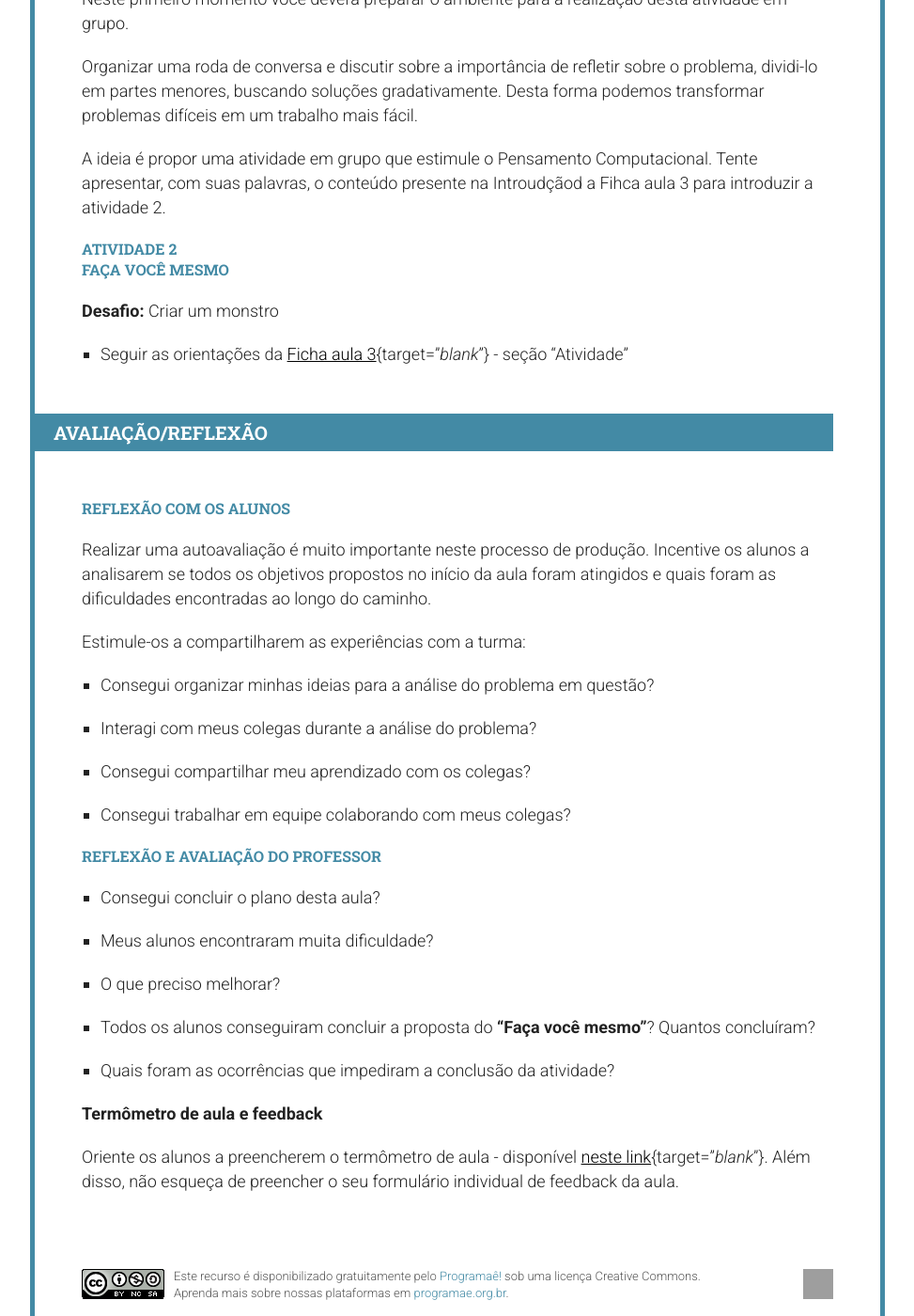
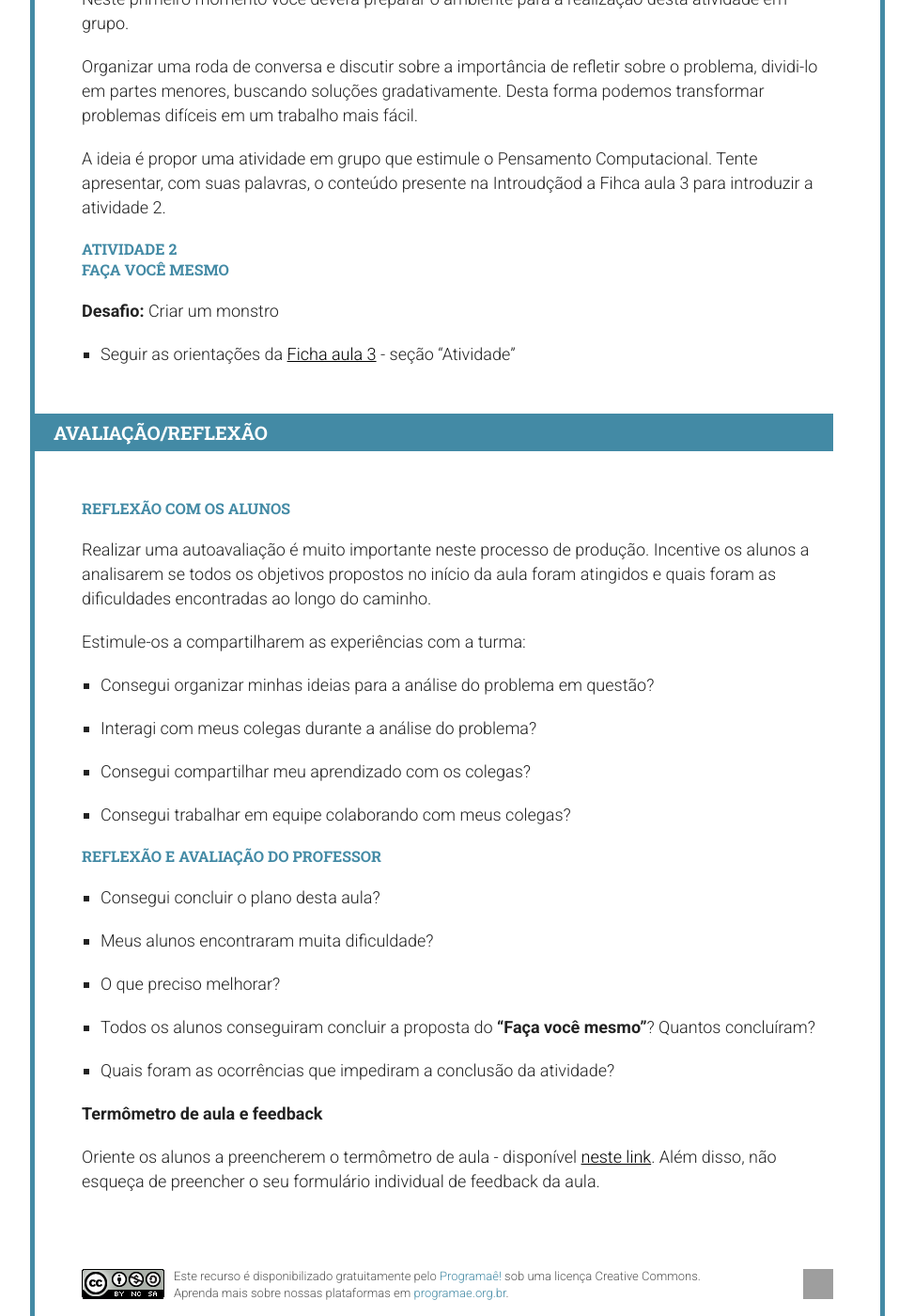
Before and after one commit to Programae/blocos, a Jekyll site: the page built from _posts/2015-01-01-aula04.md, in a window 1280 px wide and 1400 px high, scrolled down 2004 px. Shown: the whole window at 94% size, without its empty margins (153-1126 px from the left). Built offline with Jekyll 4.4.1, drawn with Linux system fonts in a browser that asks for light colours; nearby versions of some CDN libraries; library files that are not in the unit come from our copies; some of the changed text lies outside the part shown; grey boxes are pictures that could not be loaded.

Commit message:
Alteraçõse - aula 4
Correção de hyperlinks

```diff
--- a/_posts/2015-01-01-aula04.md
+++ b/_posts/2015-01-01-aula04.md
@@ -14,11 +14,11 @@ tags: [scratch, codeorg, programaê, tutorial]
  - Algoritmo
 
 ## Materiais
- - [Catálogo de monstros](/blocos/pdf/CatalogoDeMonstros.pdf){target="_blank_"}  (1 por grupo)
+ - [Catálogo de monstros](/blocos/pdf/CatalogoDeMonstros.pdf){:target="_blank_"}  (1 por grupo)
  - Folhas em branco (3 por pessoa)
  - Canetas hidrográficas, canetas ou lápis (1 pacote por grupo)
  - Tesoura
- - [Ficha aula 3](/blocos/pdf/Ficha%203-PensamentoComputacional.pdf){target="_blank_"}
+ - [Ficha aula 3](/blocos/pdf/Ficha%203-PensamentoComputacional.pdf){:target="_blank_"}
 
 **Vídeo** - Atividade Desplugada - Pensamento Computacional
 
@@ -29,7 +29,7 @@ tags: [scratch, codeorg, programaê, tutorial]
 
 ### Antes da aula
  - Fazer o download do vídeo – Atividade Desplugada: Pensamento Computacional em caso de problemas de conectividade
- - Realizar o download da [Ficha aula 3](/blocos/pdf/Ficha%203-PensamentoComputacional.pdf){target="_blank_"} e ler o material (em especial as seções "Introdução" e "Atividade")
+ - Realizar o download da [Ficha aula 3](/blocos/pdf/Ficha%203-PensamentoComputacional.pdf){:target="_blank_"} e ler o material (em especial as seções "Introdução" e "Atividade")
 
 .
  - Preparar o material concreto: imagens de monstros, partes dos rostos dos monstros (olhos, boca, orelha, nariz)
@@ -50,7 +50,7 @@ A ideia é propor uma atividade em grupo que estimule o Pensamento Computacional
 
 **Desafio:** Criar um monstro
 
- - Seguir as orientações da [Ficha aula 3](/blocos/pdf/Ficha%203-PensamentoComputacional.pdf){target="_blank_"} - seção "Atividade"
+ - Seguir as orientações da [Ficha aula 3](/blocos/pdf/Ficha%203-PensamentoComputacional.pdf){:target="_blank_"} - seção "Atividade"
 
 
 
@@ -77,4 +77,4 @@ Estimule-os a compartilharem as experiências com a turma:
 
  **Termômetro de aula e feedback**
 
- Oriente os alunos a preencherem o termômetro de aula - disponível [neste link](http://goo.gl/FbZvEh){target="_blank_"}. Além disso, não esqueça de preencher o seu formulário individual de feedback da aula.
+ Oriente os alunos a preencherem o termômetro de aula - disponível [neste link](http://goo.gl/FbZvEh){:target="_blank_"}. Além disso, não esqueça de preencher o seu formulário individual de feedback da aula.
```
